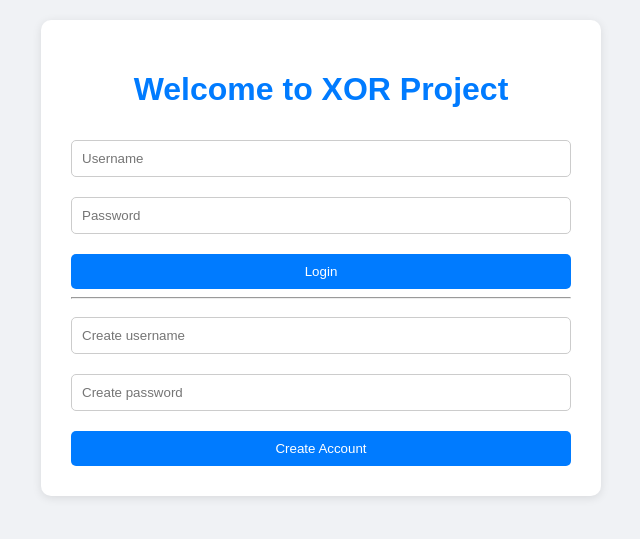
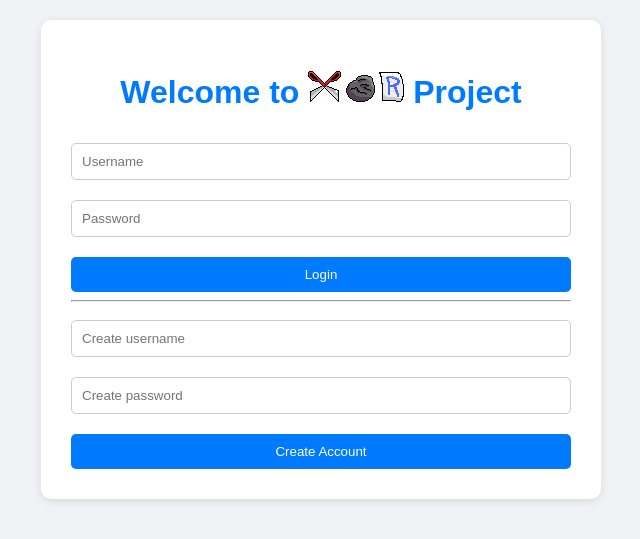
Before and after one commit to Blueburger/312GroupXOR, a Flask app: page / in a window 1280 px wide. Shown: the top 539 px of the page, without its empty margins (319-959 px from the left). Run offline with Flask 3, Linux system fonts and the light colour scheme; some libraries are stand-ins or nearby versions.

Commit message:
Added XOR logo

```diff
--- a/app/templates/index.html
+++ b/app/templates/index.html
@@ -14,7 +14,7 @@
                 <button type="submit">Go to Game</button>
             </form>
         {% else %}
-            <h1>Welcome to XOR Project</h1>
+            <h1>Welcome to <img src="{{ url_for('static', filename='game/assets/xor_logo.png') }}" alt="XOR" class="inline-sprite"> Project</h1>
             <form action="/login" method="POST">
                 <input type="text" name="username" placeholder="Username" required />
                 <input type="password" name="password" placeholder="Password" required />
```
Also changed, not shown: app/static/game/assets/xor_logo.png (added).
